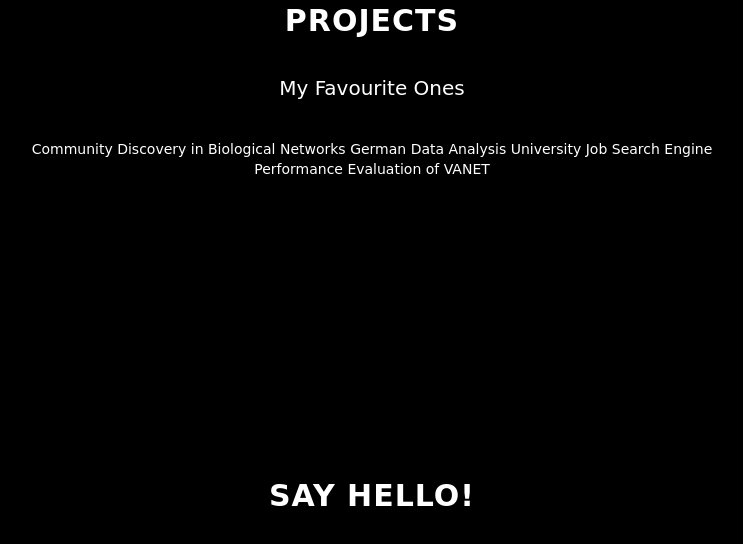
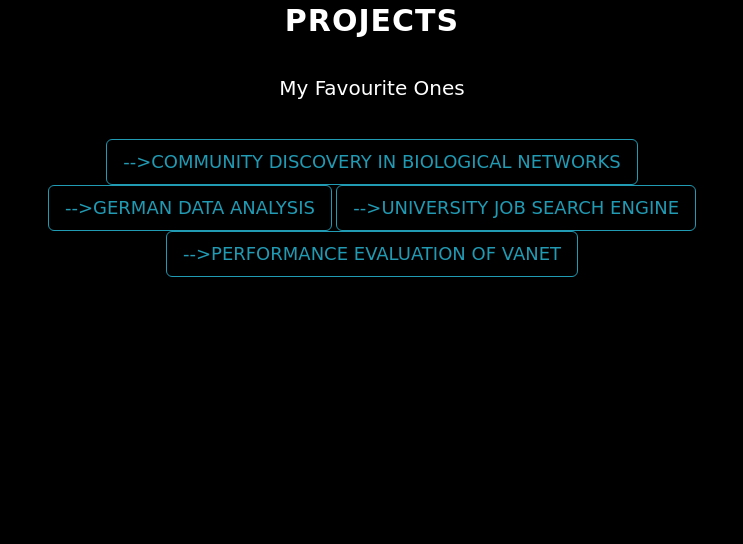
Before and after one commit to nilotpal-neil/nilotpal-neil.github.io, a plain HTML site: page index.html in a window 1280 px wide. Shown: the part 1495-2039 px from the top of the page, without its empty margins (268-1011 px from the left). Drawn offline with Linux system fonts and the light colour scheme; some packages are replaced by stand-ins of ours.

Commit message:
Update index.html

```diff
--- a/index.html
+++ b/index.html
@@ -88,10 +88,10 @@
           <div class="col-lg-8 col-lg-offset-2">
             <h2>Projects</h2>
             <p>My Favourite Ones</p>
-            <!--<a href="https://www.linkedin.com/in/nilotpal-neelmani-03808641" class="btn btn-default btn-lg" target="_blank">-->Community Discovery in Biological Networks
-            <!--<a href="https://www.linkedin.com/in/nilotpal-neelmani-03808641" class="btn btn-default btn-lg"target="_blank">-->German Data Analysis
-            <!--<a href="https://www.linkedin.com/in/nilotpal-neelmani-03808641" class="btn btn-default btn-lg" target="_blank">-->University Job Search Engine
-            <!--<a href="https://www.linkedin.com/in/nilotpal-neelmani-03808641" class="btn btn-default btn-lg"target="_blank">-->Performance Evaluation of VANET
+            <a href="https://www.linkedin.com/in/nilotpal-neelmani-03808641" class="btn btn-default btn-lg" target="_blank">-->Community Discovery in Biological Networks</a>
+            <a href="https://www.linkedin.com/in/nilotpal-neelmani-03808641" class="btn btn-default btn-lg"target="_blank">-->German Data Analysis</a>
+            <a href="https://www.linkedin.com/in/nilotpal-neelmani-03808641" class="btn btn-default btn-lg" target="_blank">-->University Job Search Engine</a>
+            <a href="https://www.linkedin.com/in/nilotpal-neelmani-03808641" class="btn btn-default btn-lg"target="_blank">-->Performance Evaluation of VANET</a>
           </div>
         </div>
       </div>
```
